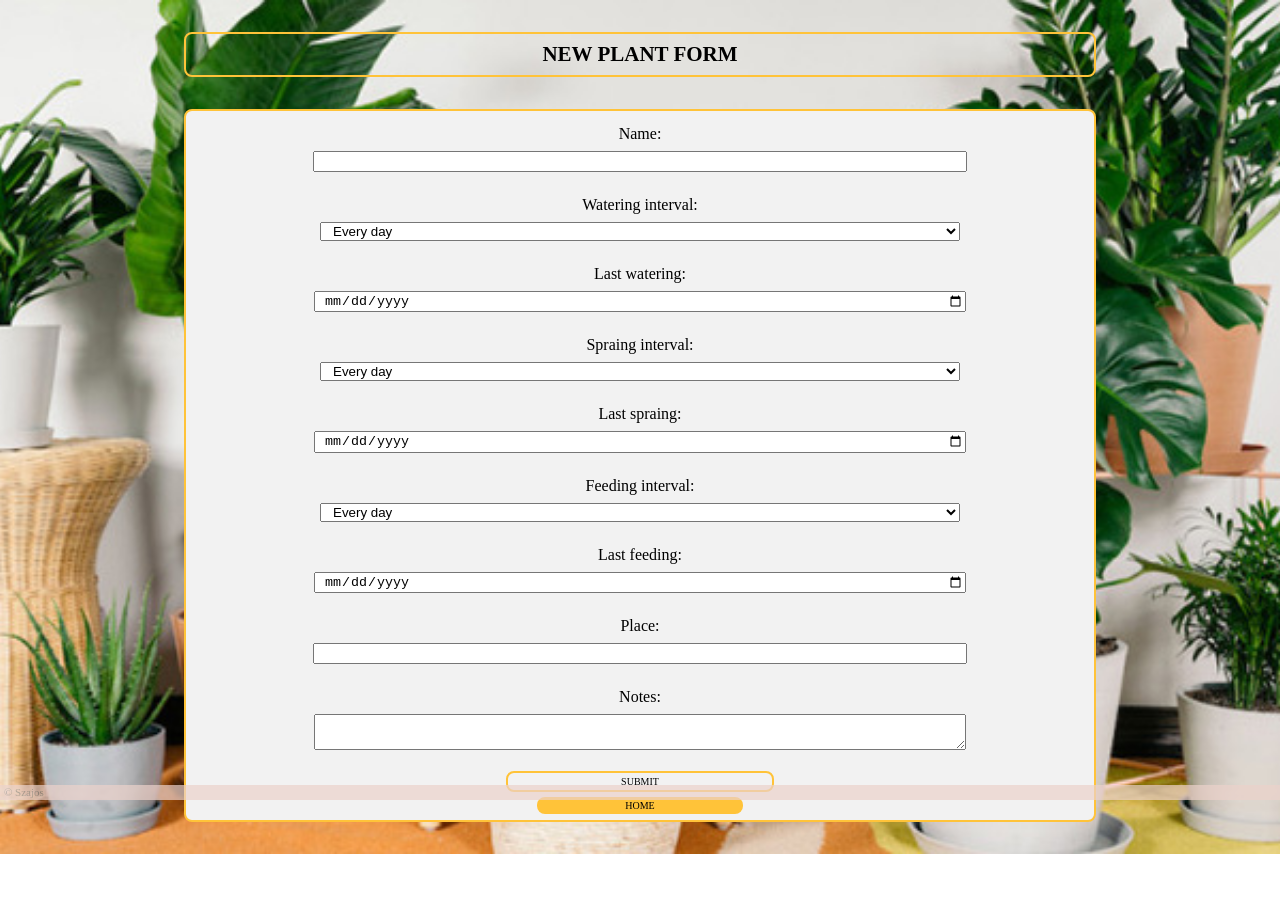
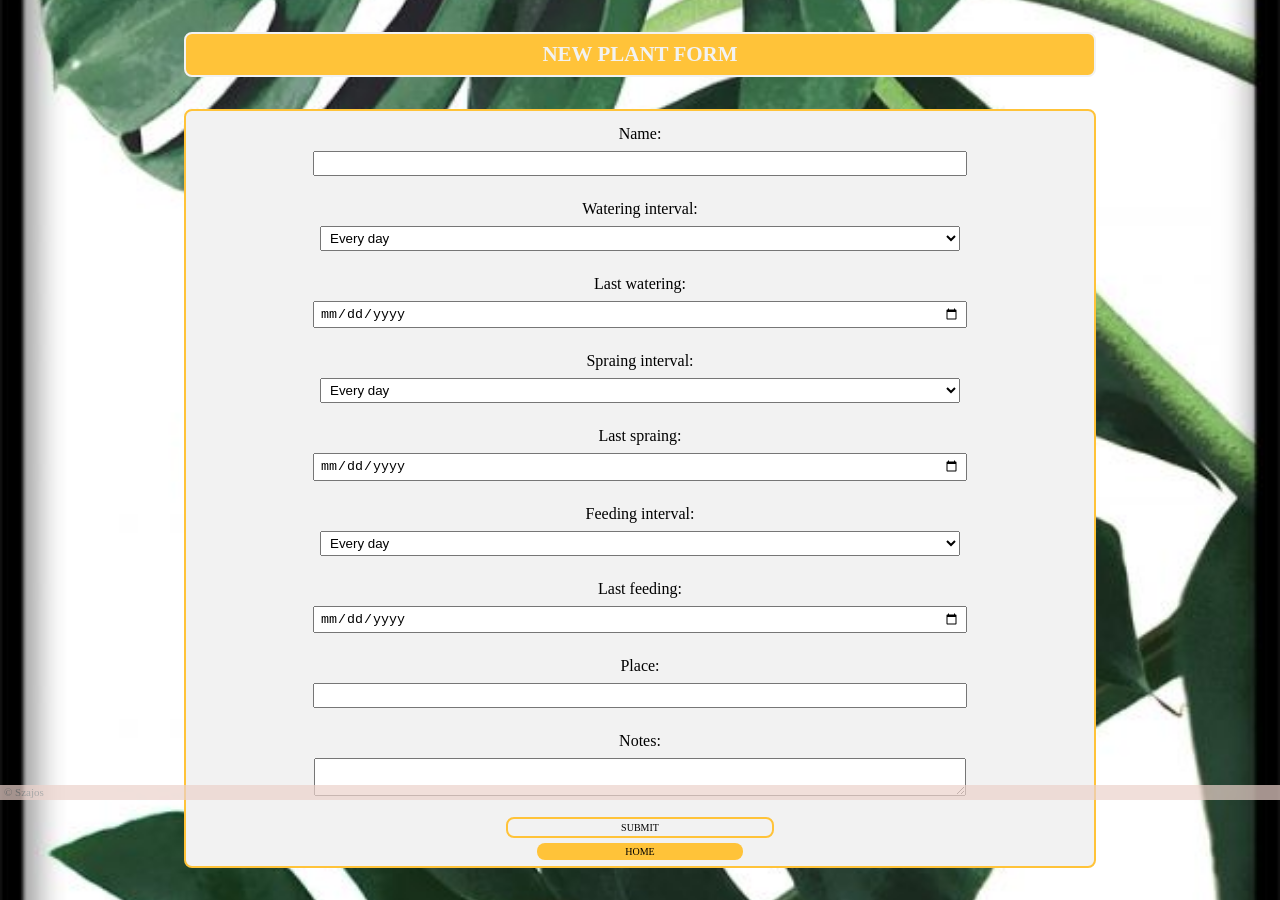
Before and after one commit to anetSzajo/plantswife, a React (Create React App) app: page /createNewPlant in a window 1280 px wide. Before the commit the page ends 854 px from the top, so only its background shows below. Built offline with nearby package versions, Linux system fonts and the light colour scheme; a web font is replaced by a local one.

Commit message:
Form page styling refactor.

```diff
--- a/src/Components/NewPlantPage/newPlantPage.scss
+++ b/src/Components/NewPlantPage/newPlantPage.scss
@@ -8,13 +8,15 @@ body{
   flex-direction: column;
   justify-content: center;
   align-items: center;
-  background-image: url(/plantsPhotos/plants2.jpg);
+  background-image: url(/plantsPhotos/monstera-leaves-poster.jpg);
   background-position: center;
   background-size: cover;
   background-repeat: no-repeat;
   h1{
     font-size: 21px;
-    border: 2px solid $second-color;
+    border: 2px solid $main-color;
+    color: $main-color;
+    background: $second-color;
     border-radius: $default-border-radius;
     padding: 8px;
     margin: 2rem 0;
@@ -35,9 +37,10 @@ body{
   select,
   textarea
   {
-    padding-left: 8px;
+    padding: 3px 5px;
     min-width: 50vw;
     margin-bottom: 1rem;
+    max-width: fit-content;
   }
   label{
     text-align: left;
```
Also changed, not shown: public/plantsPhotos/monstera-leaves-poster.jpg (added).
